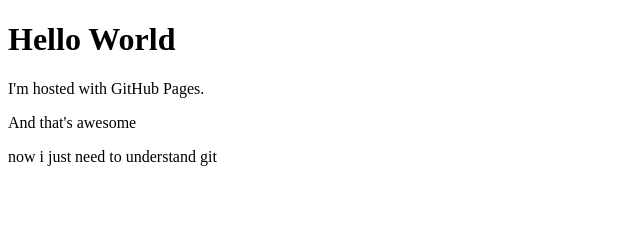
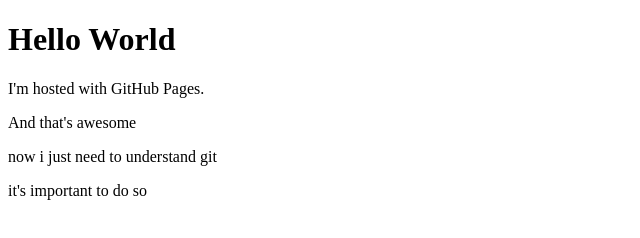
Before and after one commit to Zentdayn/Zentdayn.github.io, a plain HTML site: page index.html in a window 1280 px wide. Shown: the whole page, without its empty margins (0-640 px from the left). Drawn offline with Linux system fonts and the light colour scheme.

Commit message:
+ Add another line

```diff
--- a/index.html
+++ b/index.html
@@ -8,5 +8,6 @@
 	<p>I'm hosted with GitHub Pages.</p>
 	<p> And that's awesome </p>
 	<p> now i just need to understand git </p>
+	<p> it's important to do so </p>
 </body>
 </html>
```
